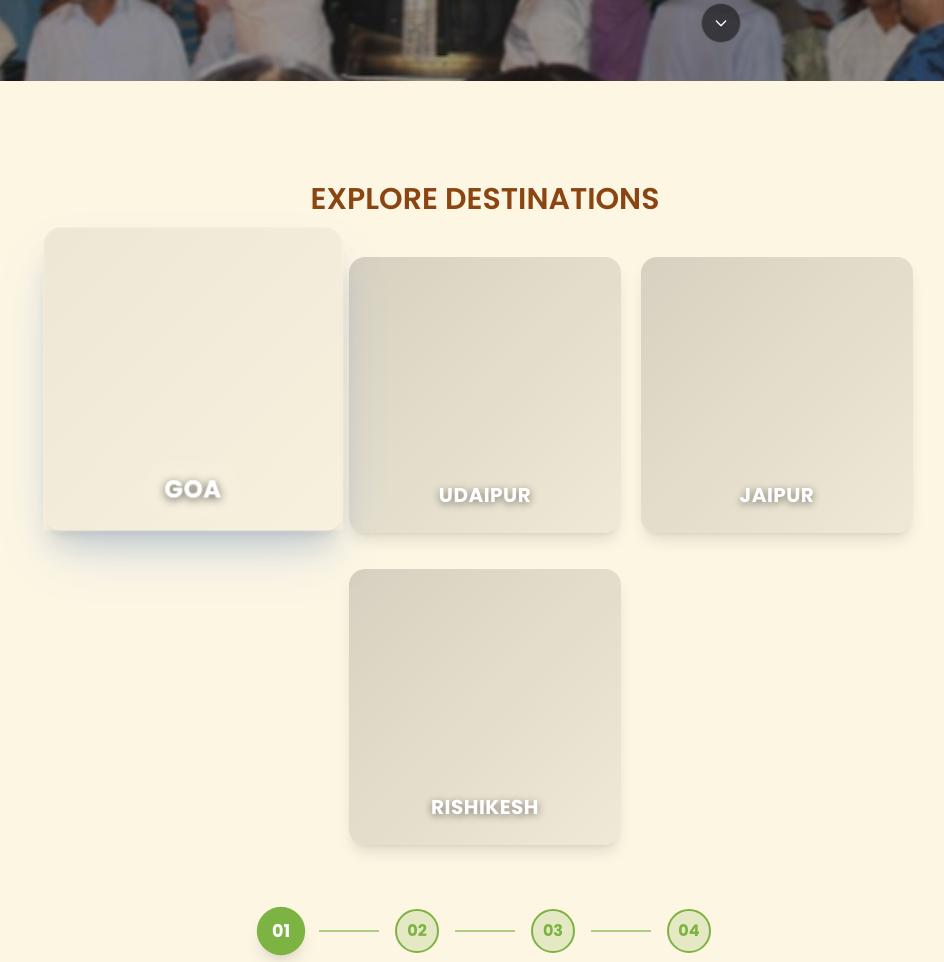
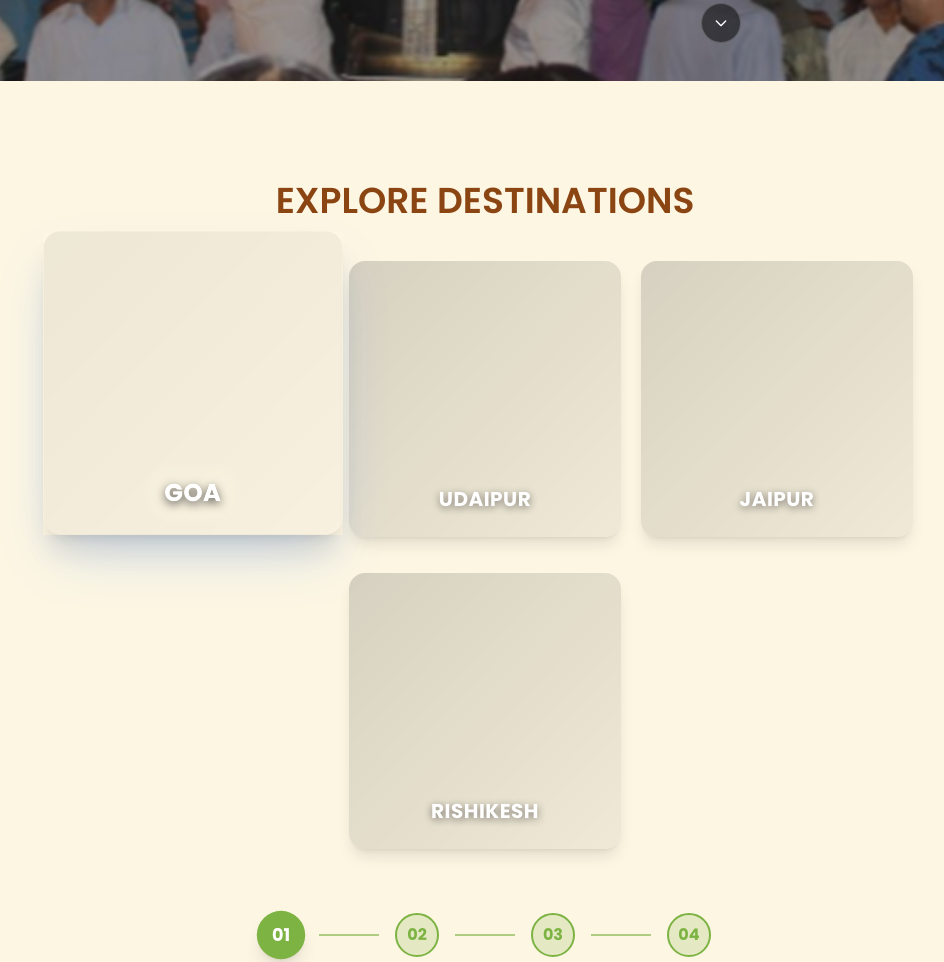
Before and after one commit to katrine-daniel/Goa-Blog-1, a plain HTML site: page index.html in a window 1280 px wide. Shown: the part 719-1681 px from the top of the page, without its empty margins (155-1099 px from the left). Drawn offline with nearby package versions, Linux system fonts and the light colour scheme.

Commit message:
index.html

```diff
--- a/index.html
+++ b/index.html
@@ -152,52 +152,52 @@
     </div>
 
     <!-- Explore Destinations Section -->
-    <section class="bg-gradient-to-b from-cream to-cream py-20 px-10 relative">
-        <div class="destinations-container max-w-7xl mx-auto relative px-8 lg:px-12 xl:px-16 pb- transition-all duration-300">
-            <h2 class="text-center text-3xl lg:text-3xl font-semibold text-brown-custom my-5 mb-10 leading-tight font-poppins">
+<section class="bg-gradient-to-b from-cream to-cream py-12 sm:py-16 lg:py-20 px-4 sm:px-6 lg:px-10 relative">
+    <div class="destinations-container max-w-7xl mx-auto relative px-2 sm:px-4 lg:px-8 xl:px-12 2xl:px-16 pb-4 transition-all duration-300">
+        <h2 class="text-center text-2xl sm:text-3xl lg:text-4xl font-semibold text-brown-custom my-4 sm:my-5 mb-8 sm:mb-10 leading-tight font-poppins">
             EXPLORE DESTINATIONS
         </h2>
 
         <!-- Single responsive container -->
-            <div class="mb-10">
+        <div class="mb-8 lg:mb-10">
             <!-- Mobile: Horizontal scroll, Desktop: Flex wrap -->
-                <div class="overflow-x-auto lg:overflow-x-visible pb-4">
-                    <div class="flex gap-5 min-w-max lg:min-w-0 px-4 lg:px-0 lg:justify-center lg:flex-wrap">
+            <div class="overflow-x-auto lg:overflow-x-visible pb-4 scrollbar-hide">
+                <div class="flex gap-3 sm:gap-4 lg:gap-5 min-w-max lg:min-w-0 px-2 sm:px-4 lg:px-0 lg:justify-center lg:flex-wrap">
                     <!-- Destination Card 1 - Goa -->
-                        <div class="destination-card relative cursor-pointer transition-all duration-[600ms] ease-[cubic-bezier(0.25,0.46,0.45,0.94)] transform-gpu flex-shrink-0 lg:flex-shrink -translate-y-4 scale-110 shadow-2xl shadow-blue-500/25 brightness-110 mb-4 group">
-                            <div class="w-68 h-69 rounded-2xl relative overflow-hidden shadow-xl bg-dest-1 bg-cover bg-center">
+                    <div class="destination-card relative cursor-pointer transition-all duration-[600ms] ease-[cubic-bezier(0.25,0.46,0.45,0.94)] transform-gpu flex-shrink-0 lg:flex-shrink -translate-y-2 sm:-translate-y-3 lg:-translate-y-4 scale-105 sm:scale-108 lg:scale-110 shadow-xl sm:shadow-2xl shadow-blue-500/20 sm:shadow-blue-500/25 brightness-110 mb-4 group">
+                        <div class="w-56 h-64 sm:w-60 sm:h-68 lg:w-68 lg:h-69 rounded-xl sm:rounded-2xl relative overflow-hidden shadow-lg sm:shadow-xl bg-dest-1 bg-cover bg-center">
                             <div class="absolute inset-0 bg-gradient-to-br from-black/30 to-black/10 opacity-20"></div>
-                                <div class="absolute left-1/2 transform -translate-x-1/2 bottom-6 text-lg lg:text-xl text-white font-bold uppercase tracking-wide z-20 scale-110 font-poppins" style="text-shadow: 0 2px 8px rgba(0, 0, 0, 0.7), 0 0 20px rgba(255, 255, 255, 0.3);">
+                            <div class="absolute left-1/2 transform -translate-x-1/2 bottom-4 sm:bottom-5 lg:bottom-6 text-base sm:text-lg lg:text-xl text-white font-bold uppercase tracking-wide z-20 scale-105 sm:scale-108 lg:scale-110 font-poppins" style="text-shadow: 0 2px 8px rgba(0, 0, 0, 0.7), 0 0 20px rgba(255, 255, 255, 0.3);">
                                 GOA
                             </div>
                         </div>
                     </div>
 
                     <!-- Destination Card 2 - Udaipur -->
-                        <div class="destination-card relative cursor-pointer transition-all duration-[600ms] ease-[cubic-bezier(0.25,0.46,0.45,0.94)] transform-gpu flex-shrink-0 lg:flex-shrink hover:-translate-y-2 hover:scale-105 mb-4">
-                            <div class="w-68 h-69 rounded-2xl relative overflow-hidden shadow-lg transition-all duration-300 bg-dest-2 bg-cover bg-center">
+                    <div class="destination-card relative cursor-pointer transition-all duration-[600ms] ease-[cubic-bezier(0.25,0.46,0.45,0.94)] transform-gpu flex-shrink-0 lg:flex-shrink hover:-translate-y-2 hover:scale-105 sm:hover:scale-108 lg:hover:scale-105 mb-4">
+                        <div class="w-56 h-64 sm:w-60 sm:h-68 lg:w-68 lg:h-69 rounded-xl sm:rounded-2xl relative overflow-hidden shadow-lg transition-all duration-300 bg-dest-2 bg-cover bg-center">
                             <div class="absolute inset-0 bg-gradient-to-br from-black/30 to-black/10 opacity-50 transition-opacity duration-300 hover:opacity-30"></div>
-                                <div class="absolute left-1/2 transform -translate-x-1/2 bottom-6 text-lg lg:text-xl text-white font-bold uppercase tracking-wide z-20 font-poppins" style="text-shadow: 0 2px 8px rgba(0, 0, 0, 0.5);">
+                            <div class="absolute left-1/2 transform -translate-x-1/2 bottom-4 sm:bottom-5 lg:bottom-6 text-base sm:text-lg lg:text-xl text-white font-bold uppercase tracking-wide z-20 font-poppins" style="text-shadow: 0 2px 8px rgba(0, 0, 0, 0.5);">
                                 UDAIPUR
                             </div>
                         </div>
                     </div>
 
                     <!-- Destination Card 3 - Jaipur -->
-                        <div class="destination-card relative cursor-pointer transition-all duration-[600ms] ease-[cubic-bezier(0.25,0.46,0.45,0.94)] transform-gpu flex-shrink-0 lg:flex-shrink hover:-translate-y-2 hover:scale-105 mb-4">
-                            <div class="w-68 h-69 rounded-2xl relative overflow-hidden shadow-lg transition-all duration-300 bg-dest-3 bg-cover bg-center">
+                    <div class="destination-card relative cursor-pointer transition-all duration-[600ms] ease-[cubic-bezier(0.25,0.46,0.45,0.94)] transform-gpu flex-shrink-0 lg:flex-shrink hover:-translate-y-2 hover:scale-105 sm:hover:scale-108 lg:hover:scale-105 mb-4">
+                        <div class="w-56 h-64 sm:w-60 sm:h-68 lg:w-68 lg:h-69 rounded-xl sm:rounded-2xl relative overflow-hidden shadow-lg transition-all duration-300 bg-dest-3 bg-cover bg-center">
                             <div class="absolute inset-0 bg-gradient-to-br from-black/30 to-black/10 opacity-50 transition-opacity duration-300 hover:opacity-30"></div>
-                                <div class="absolute left-1/2 transform -translate-x-1/2 bottom-6 text-lg lg:text-xl text-white font-bold uppercase tracking-wide z-20 font-poppins" style="text-shadow: 0 2px 8px rgba(0, 0, 0, 0.5);">
+                            <div class="absolute left-1/2 transform -translate-x-1/2 bottom-4 sm:bottom-5 lg:bottom-6 text-base sm:text-lg lg:text-xl text-white font-bold uppercase tracking-wide z-20 font-poppins" style="text-shadow: 0 2px 8px rgba(0, 0, 0, 0.5);">
                                 JAIPUR
                             </div>
                         </div>
                     </div>
 
                     <!-- Destination Card 4 - Rishikesh -->
-                        <div class="destination-card relative cursor-pointer transition-all duration-[600ms] ease-[cubic-bezier(0.25,0.46,0.45,0.94)] transform-gpu flex-shrink-0 lg:flex-shrink hover:-translate-y-2 hover:scale-105 mb-4">
-                            <div class="w-68 h-69 rounded-2xl relative overflow-hidden shadow-lg transition-all duration-300 bg-dest-4 bg-cover bg-center">
+                    <div class="destination-card relative cursor-pointer transition-all duration-[600ms] ease-[cubic-bezier(0.25,0.46,0.45,0.94)] transform-gpu flex-shrink-0 lg:flex-shrink hover:-translate-y-2 hover:scale-105 sm:hover:scale-108 lg:hover:scale-105 mb-4">
+                        <div class="w-56 h-64 sm:w-60 sm:h-68 lg:w-68 lg:h-69 rounded-xl sm:rounded-2xl relative overflow-hidden shadow-lg transition-all duration-300 bg-dest-4 bg-cover bg-center">
                             <div class="absolute inset-0 bg-gradient-to-br from-black/30 to-black/10 opacity-50 transition-opacity duration-300 hover:opacity-30"></div>
-                                <div class="absolute left-1/2 transform -translate-x-1/2 bottom-6 text-lg lg:text-xl text-white font-bold uppercase tracking-wide z-20 font-poppins" style="text-shadow: 0 2px 8px rgba(0, 0, 0, 0.5);">
+                            <div class="absolute left-1/2 transform -translate-x-1/2 bottom-4 sm:bottom-5 lg:bottom-6 text-base sm:text-lg lg:text-xl text-white font-bold uppercase tracking-wide z-20 font-poppins" style="text-shadow: 0 2px 8px rgba(0, 0, 0, 0.5);">
                                 RISHIKESH
                             </div>
                         </div>
@@ -206,26 +206,27 @@
             </div>
 
             <!-- Navigation Indicators -->
-                <div class="flex justify-center items-center gap-2 md:gap-4 mt-8 px-2">
-                    <div class="nav-dot active w-8 h-8 md:w-11 md:h-11 flex-shrink-0 rounded-full flex items-center justify-center text-xs md:text-base font-bold cursor-pointer transition-all duration-300 bg-green-custom text-white transform scale-110 shadow-lg border-0 font-poppins">
+            <div class="flex justify-center items-center gap-1 sm:gap-2 md:gap-4 mt-6 sm:mt-8 px-2">
+                <div class="nav-dot active w-6 h-6 sm:w-8 sm:h-8 md:w-10 md:h-10 lg:w-11 lg:h-11 flex-shrink-0 rounded-full flex items-center justify-center text-xs sm:text-sm md:text-base font-bold cursor-pointer transition-all duration-300 bg-green-custom text-white transform scale-105 sm:scale-108 lg:scale-110 shadow-md sm:shadow-lg border-0 font-poppins">
                     01
                 </div>
-                    <div class="w-6 md:w-15 h-0.5 bg-green-custom/60 flex-shrink-0"></div>
-                    <div class="nav-dot w-8 h-8 md:w-11 md:h-11 flex-shrink-0 rounded-full flex items-center justify-center text-xs md:text-base font-bold cursor-pointer transition-all duration-300 bg-green-custom/20 text-green-custom border-2 border-green-custom hover:bg-green-custom/30 hover:scale-105 hover:shadow-lg font-poppins">
+                <div class="w-4 sm:w-6 md:w-12 lg:w-15 h-0.5 bg-green-custom/60 flex-shrink-0"></div>
+                <div class="nav-dot w-6 h-6 sm:w-8 sm:h-8 md:w-10 md:h-10 lg:w-11 lg:h-11 flex-shrink-0 rounded-full flex items-center justify-center text-xs sm:text-sm md:text-base font-bold cursor-pointer transition-all duration-300 bg-green-custom/20 text-green-custom border-2 border-green-custom hover:bg-green-custom/30 hover:scale-105 hover:shadow-lg font-poppins">
                     02
                 </div>
-                    <div class="w-6 md:w-15 h-0.5 bg-green-custom/60 flex-shrink-0"></div>
-                    <div class="nav-dot w-8 h-8 md:w-11 md:h-11 flex-shrink-0 rounded-full flex items-center justify-center text-xs md:text-base font-bold cursor-pointer transition-all duration-300 bg-green-custom/20 text-green-custom border-2 border-green-custom hover:bg-green-custom/30 hover:scale-105 hover:shadow-lg font-poppins">
+                <div class="w-4 sm:w-6 md:w-12 lg:w-15 h-0.5 bg-green-custom/60 flex-shrink-0"></div>
+                <div class="nav-dot w-6 h-6 sm:w-8 sm:h-8 md:w-10 md:h-10 lg:w-11 lg:h-11 flex-shrink-0 rounded-full flex items-center justify-center text-xs sm:text-sm md:text-base font-bold cursor-pointer transition-all duration-300 bg-green-custom/20 text-green-custom border-2 border-green-custom hover:bg-green-custom/30 hover:scale-105 hover:shadow-lg font-poppins">
                     03
                 </div>
-                    <div class="w-6 md:w-15 h-0.5 bg-green-custom/60 flex-shrink-0"></div>
-                    <div class="nav-dot w-8 h-8 md:w-11 md:h-11 flex-shrink-0 rounded-full flex items-center justify-center text-xs md:text-base font-bold cursor-pointer transition-all duration-300 bg-green-custom/20 text-green-custom border-2 border-green-custom hover:bg-green-custom/30 hover:scale-105 hover:shadow-lg font-poppins">
+                <div class="w-4 sm:w-6 md:w-12 lg:w-15 h-0.5 bg-green-custom/60 flex-shrink-0"></div>
+                <div class="nav-dot w-6 h-6 sm:w-8 sm:h-8 md:w-10 md:h-10 lg:w-11 lg:h-11 flex-shrink-0 rounded-full flex items-center justify-center text-xs sm:text-sm md:text-base font-bold cursor-pointer transition-all duration-300 bg-green-custom/20 text-green-custom border-2 border-green-custom hover:bg-green-custom/30 hover:scale-105 hover:shadow-lg font-poppins">
                     04
                 </div>
             </div>
         </div>
     </div>
 </section>
+
 
     <!-- Main Content Section with Sidebar -->
     <div class="bg-gradient-to-b from-[#f9edcc8e] to-[#d6ccb1] px-2 md:px-5 pb-12 pt-2">
```
Lines whose indentation alone changed are shown as unchanged.
